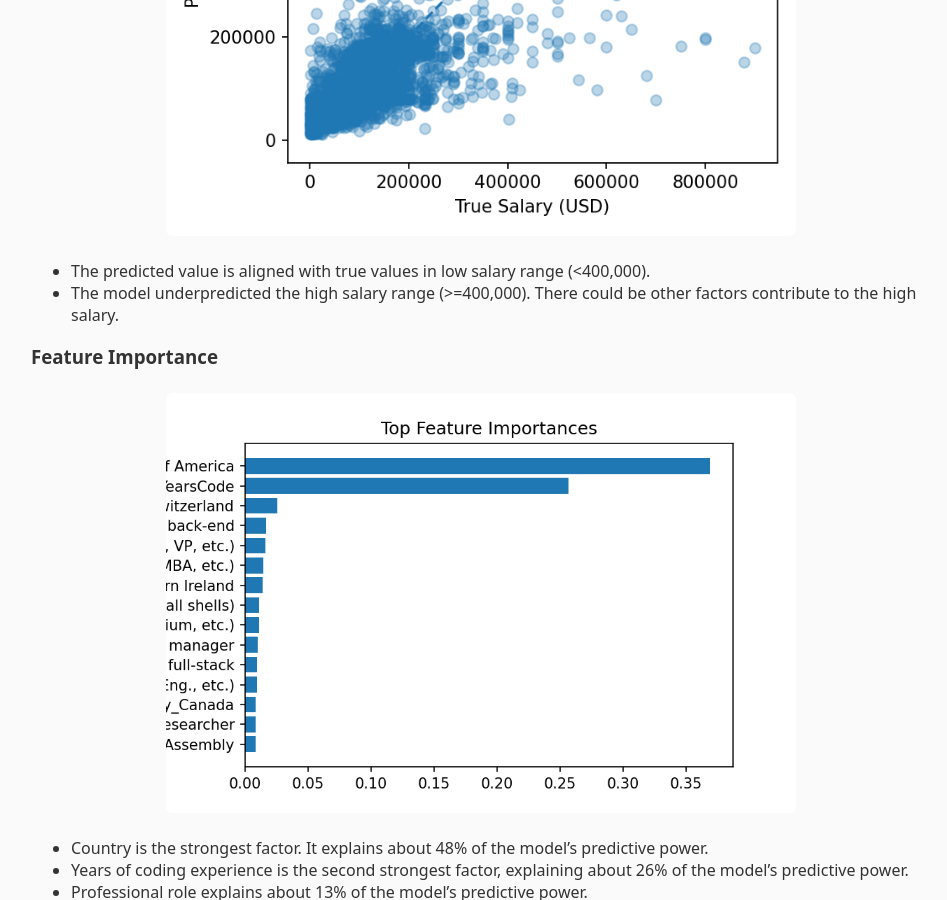
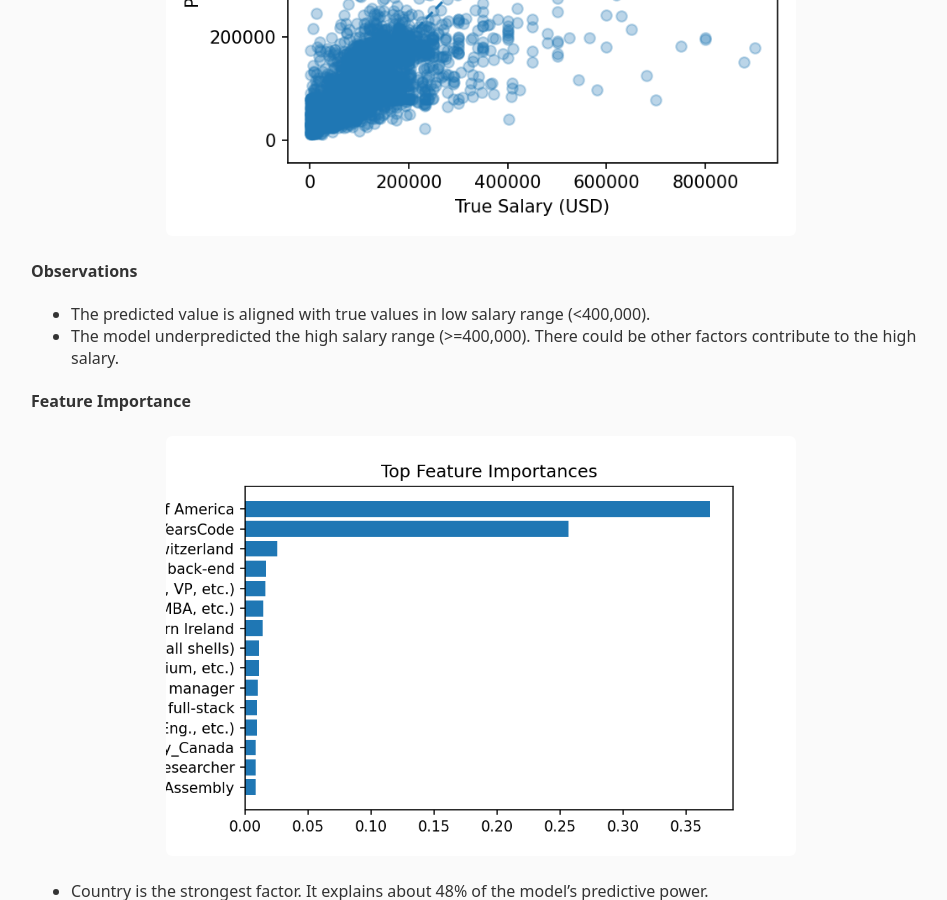
Before and after one commit to ilvfruits/stackoverflow-survey-2025, a Jekyll site: the page built from docs/_posts/2025-12-22-salary-prediction-report.md, in a window 1280 px wide and 900 px high, scrolled down 4865 px. Shown: the whole window, without its empty margins (159-1106 px from the left). Built offline with Jekyll 4.4.1, drawn with Linux system fonts in a browser that asks for light colours.

Commit message:
Update 2025-12-22-salary-prediction-report.md

```diff
--- a/docs/_posts/2025-12-22-salary-prediction-report.md
+++ b/docs/_posts/2025-12-22-salary-prediction-report.md
@@ -102,17 +102,18 @@ We trained a **Random Forest Regressor** using:
 
 ### Can we train a Random Forest Model to predict salary using selected features?
 ![Predicted vs Actual Salary]({{site.baseurl}}/assets/images/predicted_vs_true.png)
+#### Observations
 - The predicted value is aligned with true values in low salary range (<400,000).
 - The model underpredicted the high salary range (>=400,000). There could be other factors contribute to the high salary.
 
-### Feature Importance
+#### Feature Importance
 ![Feature Importance]({{site.baseurl}}/assets/images/feature_importance.png)
 - Country is the strongest factor. It explains about 48% of the model's predictive power.
 - Years of coding experience is the second strongest factor, explaining about 26% of the model's predictive power.
 - Professional role explains about 13% of the model's predictive power.
 - The programming language and education level have small influence, with each one explaining less than 10% of the model's predictive power.
 
-### Model performance
+#### Model performance
 - **Mean Absolute Error (MAE):** ~$38,511
 - **R² Score:** ~0.39
 
```
